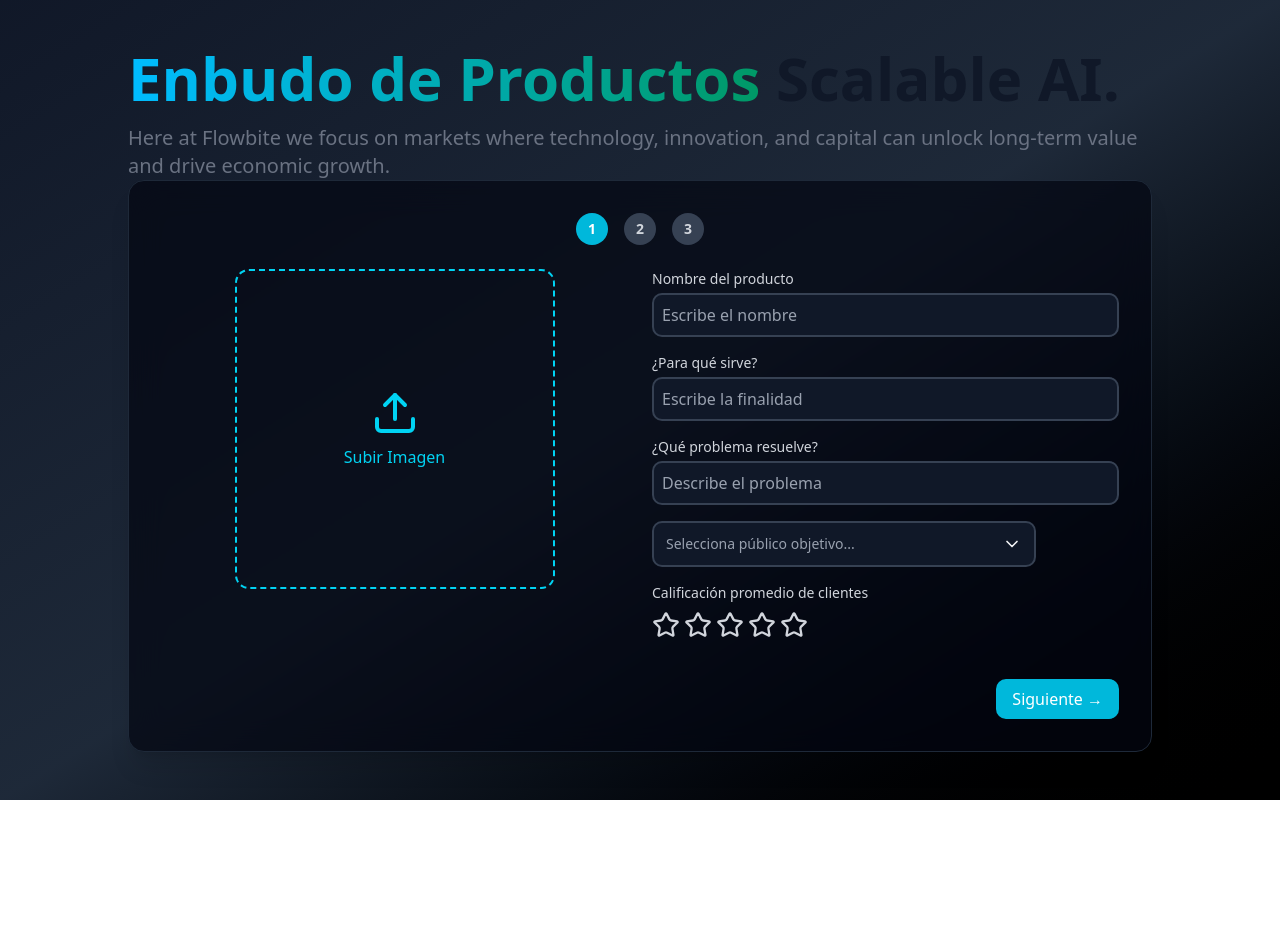
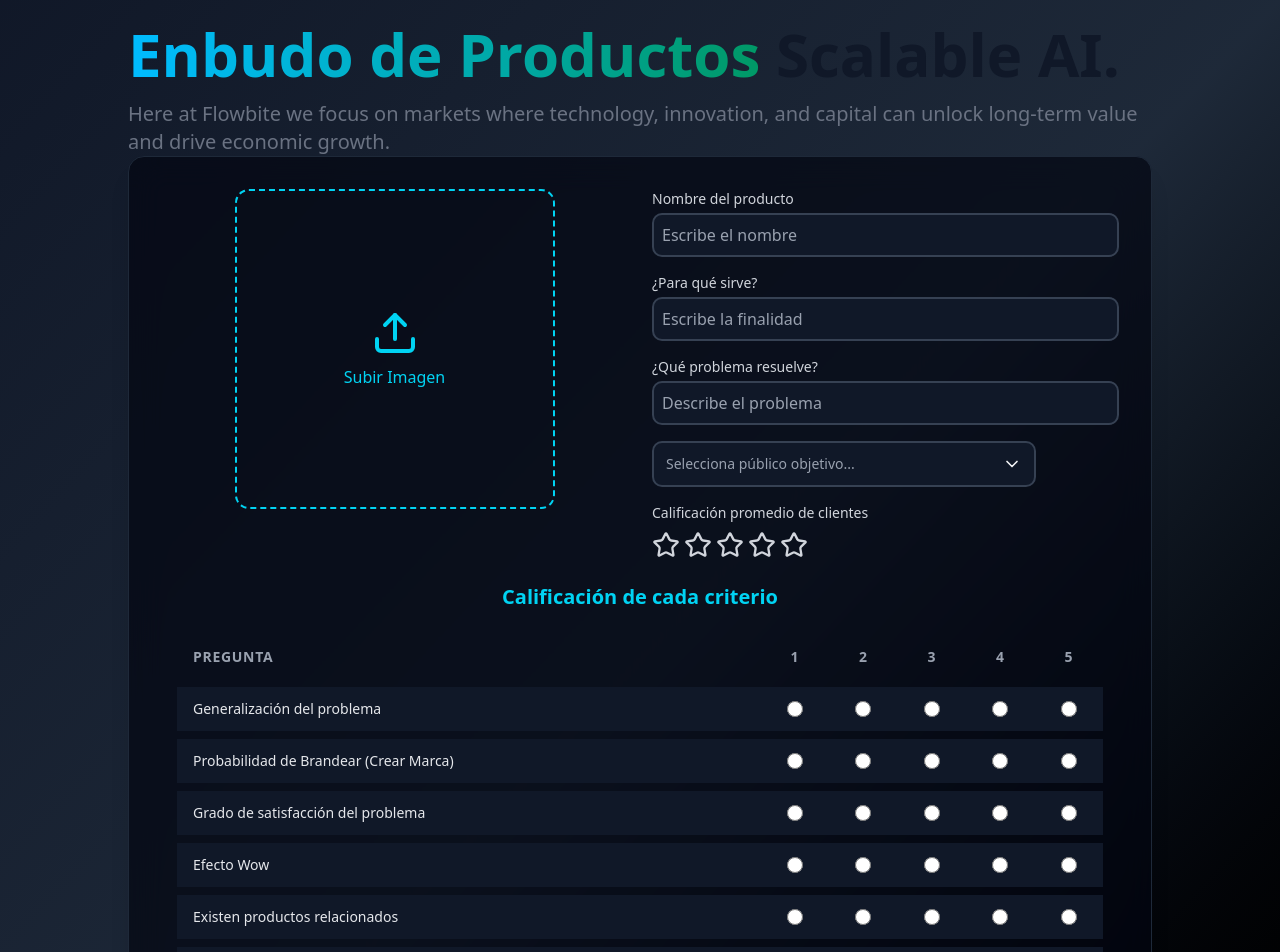
Before and after one commit to SamuelRodriguezC/products-rate, a Next.js app: page / in a window 1280 px wide. Shown: the top 952 px of the page. Before the commit the page ends 800 px from the top, so only its background shows below. Built offline with nearby package versions, Linux system fonts and the light colour scheme.

Commit message:
Capturar campos del product detail al enviar el formulario

```diff
--- a/components/ProductDetail.tsx
+++ b/components/ProductDetail.tsx
@@ -19,50 +19,7 @@ const ProductDetail: React.FC<ProductDetailProps> = ({
   setTargets,
 }) => {
   return (
-    <div className="grid grid-cols-1 md:grid-cols-4 gap-6">
-  {/* Columna 1: Foto */}
-  <div className="col-span-2 flex h-full">
-    <FileInput />
-  </div>
-
-  {/* Columna 2: Campos */}
-  <div className="col-span-2 md:col-span-2 flex flex-col gap-4">
-    <TextInput
-      name="name"
-      type="text"
-      label="Nombre del producto"
-      placeholder="Escribe el nombre"
-      value={formData.name}
-      onChange={handleChange}
-    />
-    <TextInput
-      name="purpose"
-      type="text"
-      label="¿Para qué sirve?"
-      placeholder="Escribe la finalidad"
-      value={formData.purpose}
-      onChange={handleChange}
-    />
-    <TextInput
-      name="problem"
-      type="text"
-      label="¿Qué problema resuelve?"
-      placeholder="Describe el problema"
-      value={formData.problem}
-      onChange={handleChange}
-    />
-    <TargetSelect
-      value={formData.targets}
-      onChange={setTargets}
-    />
-    <StarRating
-      label="Calificación promedio de clientes"
-      name="rating"
-      value={formData.rating}
-      onChange={handleRatingChange}
-    />
-  </div>
-</div>
+    <><></></>
   );
 };
 
--- a/components/ProductForm.tsx
+++ b/components/ProductForm.tsx
@@ -9,8 +9,6 @@ import RatingTable from "./UIComponents/RatingTable";
 import ProductDetail from "./ProductDetail";
 
 const ProductForm = () => {
-  const [currentStep, setCurrentStep] = useState(1);
-
   const [formData, setFormData] = useState({
     name: "",
     purpose: "",
@@ -26,6 +24,8 @@ const ProductForm = () => {
       tamano: 1,
     },
   });
+
+  const [submittedData, setSubmittedData] = useState<any>(null);
 
   const handleRatingChange = (value: number) => {
     setFormData({ ...formData, rating: value });
@@ -54,67 +54,67 @@ const ProductForm = () => {
     return Math.round((suma / maxPuntaje) * 100);
   };
 
-  const nextStep = () => setCurrentStep((s) => Math.min(s + 1, 3));
-  const prevStep = () => setCurrentStep((s) => Math.max(s - 1, 1));
+  const handleSubmit = (e: React.FormEvent) => {
+    e.preventDefault();
+    console.log("Datos del formulario:", formData);
+    setSubmittedData(formData); // Guarda los datos para mostrarlos en pantalla
+  };
 
   return (
-    <div className="bg-gray-950/70 backdrop-blur-lg rounded-2xl shadow-xl border border-gray-800 p-8">
-      {/* Steps indicator */}
-      <div className="flex justify-center mb-6 space-x-4">
-        {[1, 2, 3].map((step) => (
-          <div
-            key={step}
-            className={`w-8 h-8 flex items-center justify-center rounded-full text-sm font-bold ${
-              currentStep === step
-                ? "bg-cyan-500 text-white"
-                : "bg-gray-700 text-gray-300"
-            }`}
+    <form
+      onSubmit={handleSubmit}
+      className="bg-gray-950/70 backdrop-blur-lg rounded-2xl shadow-xl border border-gray-800 p-8"
     >
-            {step}
-          </div>
-        ))}
+      {/* STEP 1 */}
+      <div className="grid grid-cols-1 md:grid-cols-4 gap-6">
+        {/* Columna 1: Foto */}
+        <div className="col-span-2 flex h-full">
+          <FileInput />
         </div>
 
-      {/* STEP 1 */}
-      {currentStep === 1 && (
-        <ProductDetail
-            formData={formData}
-            handleChange={handleChange}
-            handleRatingChange={handleRatingChange}
-            setTargets={(val) => setFormData({ ...formData, targets: val })}
+        {/* Columna 2: Campos */}
+        <div className="col-span-2 md:col-span-2 flex flex-col gap-4">
+          <TextInput
+            name="name"
+            type="text"
+            label="Nombre del producto"
+            placeholder="Escribe el nombre"
+            value={formData.name}
+            onChange={handleChange}
           />
-      )}
+          <TextInput
+            name="purpose"
+            type="text"
+            label="¿Para qué sirve?"
+            placeholder="Escribe la finalidad"
+            value={formData.purpose}
+            onChange={handleChange}
+          />
+          <TextInput
+            name="problem"
+            type="text"
+            label="¿Qué problema resuelve?"
+            placeholder="Describe el problema"
+            value={formData.problem}
+            onChange={handleChange}
+          />
+          <TargetSelect
+            value={formData.targets}
+            onChange={(val: string[]) =>
+              setFormData({ ...formData, targets: val })
+            }
+          />
+          <StarRating
+            label="Calificación promedio de clientes"
+            name="rating"
+            value={formData.rating}
+            onChange={handleRatingChange}
+          />
+        </div>
+      </div>
 
-      {/* STEP 3 */}
-      {currentStep === 3 && (
-        <div className="space-y-4">
-          <h2 className="text-lg font-semibold text-cyan-400">
-            Ranking de Evaluación
-          </h2>
-          {Object.keys(formData.ranking).map((key) => (
-            <div key={key} className="flex justify-between items-center">
-              <label className="capitalize">{key}</label>
-              <select
-                name={key}
-                value={formData.ranking[key as keyof typeof formData.ranking]}
-                onChange={handleChange}
-                className="bg-gray-800 border border-gray-700 rounded-lg px-2 py-1 focus:border-cyan-400 outline-none"
-              >
-                {[1, 2, 3, 4, 5].map((num) => (
-                  <option key={num} value={num}>
-                    {num}
-                  </option>
-                ))}
-              </select>
-            </div>
-          ))}
-        </div>
-      )}
-
-      {/* STEP 3 */}
-      {currentStep === 2 && (
       <div className="space-y-4 text-center">
-          <RatingTable />
+        <RatingTable title="Calificación de cada criterio" />
         <p className="text-lg mt-6">
           🔥 Efectividad estimada:{" "}
           <span className="font-bold text-cyan-400">
@@ -122,39 +122,27 @@ const ProductForm = () => {
           </span>
         </p>
       </div>
-      )}
 
       {/* Navigation buttons */}
       <div className="flex justify-between mt-8">
-        {currentStep > 1 ? (
-          <button
-            type="button"
-            onClick={prevStep}
-            className="px-4 py-2 rounded-lg bg-gray-700 text-white hover:bg-gray-600"
-          >
-            ← Anterior
-          </button>
-        ) : (
-          <div />
-        )}
-        {currentStep < 3 ? (
-          <button
-            type="button"
-            onClick={nextStep}
-            className="px-4 py-2 rounded-lg bg-cyan-500 text-white hover:bg-cyan-600"
-          >
-            Siguiente →
-          </button>
-        ) : (
         <button
           type="submit"
           className="px-6 py-2 rounded-lg bg-green-500 text-white hover:bg-green-600"
         >
           Finalizar
         </button>
+      </div>
+
+      {/* Mostrar datos enviados */}
+      {submittedData && (
+        <div className="mt-6 p-4 bg-gray-800 rounded-lg text-left text-white">
+          <h3 className="font-bold text-cyan-400 mb-2">📦 Datos enviados:</h3>
+          <pre className="text-sm whitespace-pre-wrap">
+            {JSON.stringify(submittedData, null, 2)}
+          </pre>
+        </div>
       )}
-      </div>
-    </div>
+    </form>
   );
 };
 
--- a/components/UIComponents/RatingTable.tsx
+++ b/components/UIComponents/RatingTable.tsx
@@ -1,22 +1,30 @@
 "use client";
 import React from "react";
 
+interface RatingTableProps {
+  title: string;
+}
+
 const questions = [
-  "¿Qué tan satisfecho estás con el servicio?",
-  "¿Qué tan fácil fue el proceso?",
-  "¿Recomendarías este producto?",
-  "¿El producto cumplió tus expectativas?",
-  "¿Qué tan clara fue la información proporcionada?",
-  "¿Qué tan rápido recibiste la atención?",
-  "¿Qué tan útil fue el soporte recibido?",
-  "¿Cómo calificas la relación calidad-precio?",
-  "¿Qué tan confiable consideras la empresa?",
-  "¿Volverías a comprar con nosotros?",
+  "Generalización del problema",
+  "Probabilidad de Brandear (Crear Marca)",
+  "Grado de satisfacción del problema",
+  "Efecto Wow",
+  "Existen productos relacionados",
+  "Tamaño adecuado (Pequeño o Mediano)",
+  "Facil uso e instalación ",
+  "Me apasiona el Nicho",
+  "Grado de recurrencia (Se puede comprar más de una vez)",
 ];
 
-const RatingTable: React.FC = () => {
+const RatingTable: React.FC<RatingTableProps> = ({ title }) => {
   return (
     <div className="overflow-x-auto p-4">
+      {/* Título pasado por prop */}
+      <h3 className="text-xl font-bold text-cyan-400 mb-4 text-center">
+        {title}
+      </h3>
+
       <table className="w-full border-separate border-spacing-y-2">
         <thead>
           <tr className="text-gray-400 text-sm uppercase tracking-wider">
```
Lines whose indentation alone changed are shown as unchanged.
